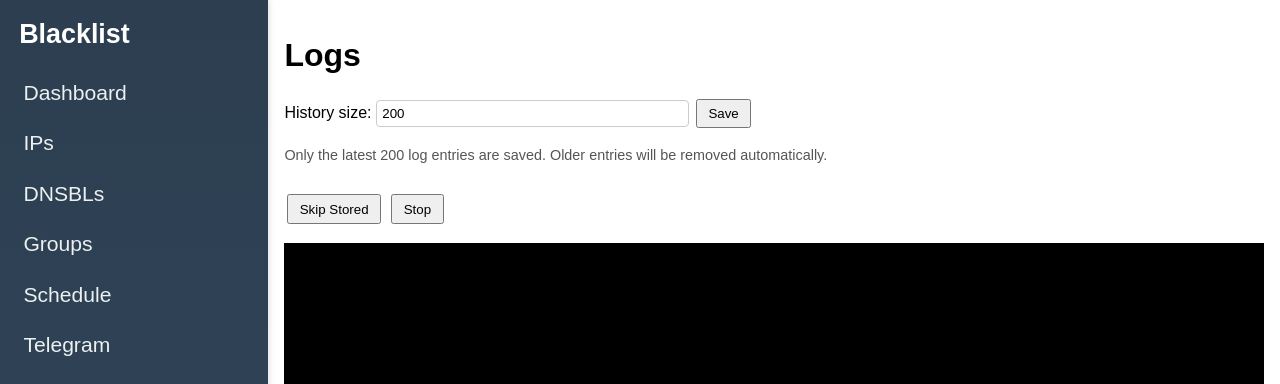
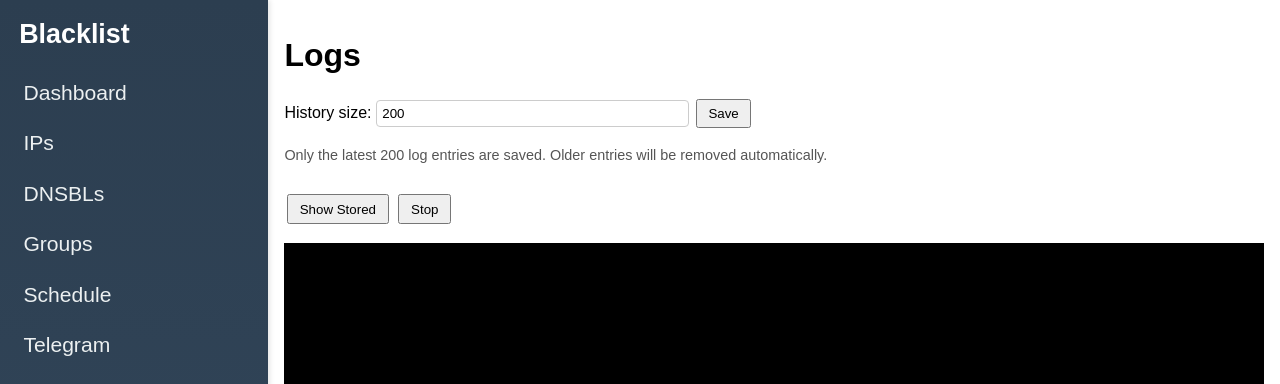
Before and after one commit to Lavine12/Bash, a Flask app: page /logs in a window 1280 px wide. Shown: the top 384 px of the page. Run offline with Flask 3, Linux system fonts and the light colour scheme; data comes from the database, SQL or seed files in the repository; data that the repository does not hold is empty.

Commit message:
Make log page default to live streaming

```diff
--- a/blacklist_monitor/static/script.js
+++ b/blacklist_monitor/static/script.js
@@ -133,7 +133,7 @@ window.addEventListener('load', function() {
 
   if (document.getElementById('log-output')) {
     let logTimer;
-    let skipHistory = false;
+    let skipHistory = true;
     let skipLength = 0;
     function fetchLogs() {
       fetch('/log_feed').then(function(r) { return r.text(); }).then(function(t) {
--- a/blacklist_monitor/templates/logs.html
+++ b/blacklist_monitor/templates/logs.html
@@ -7,7 +7,7 @@
     <input type="submit" value="Save">
 </form>
 <p class="small-note">Only the latest {{ history_size }} log entries are saved. Older entries will be removed automatically.</p>
-<button type="button" id="log-history-toggle">Skip Stored</button>
+<button type="button" id="log-history-toggle">Show Stored</button>
 <button type="button" id="log-toggle">Stop</button>
 <pre id="log-output" class="log-output"></pre>
 {% endblock %}
```
Also changed, not shown: blacklist_monitor/README.md.
